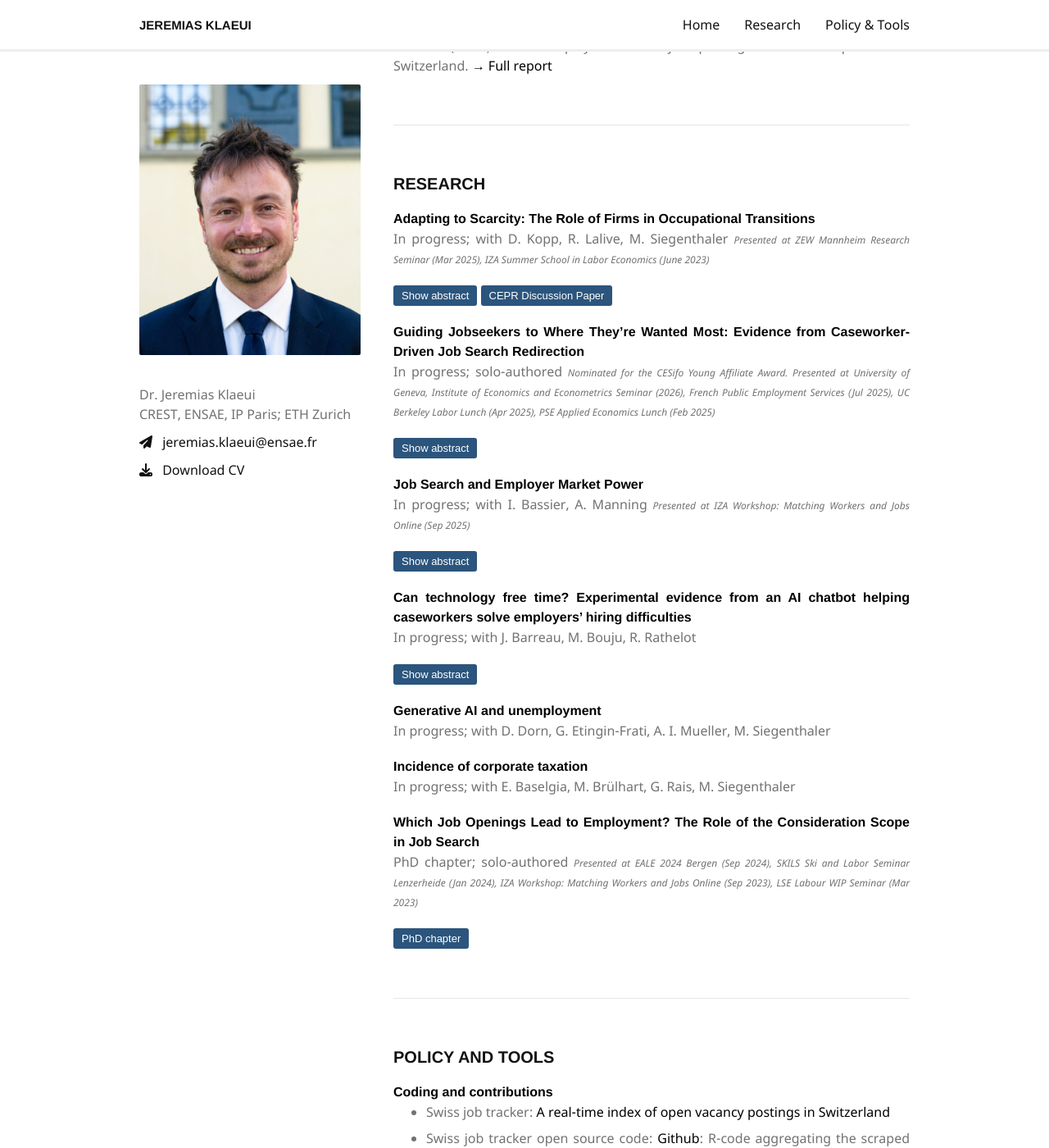
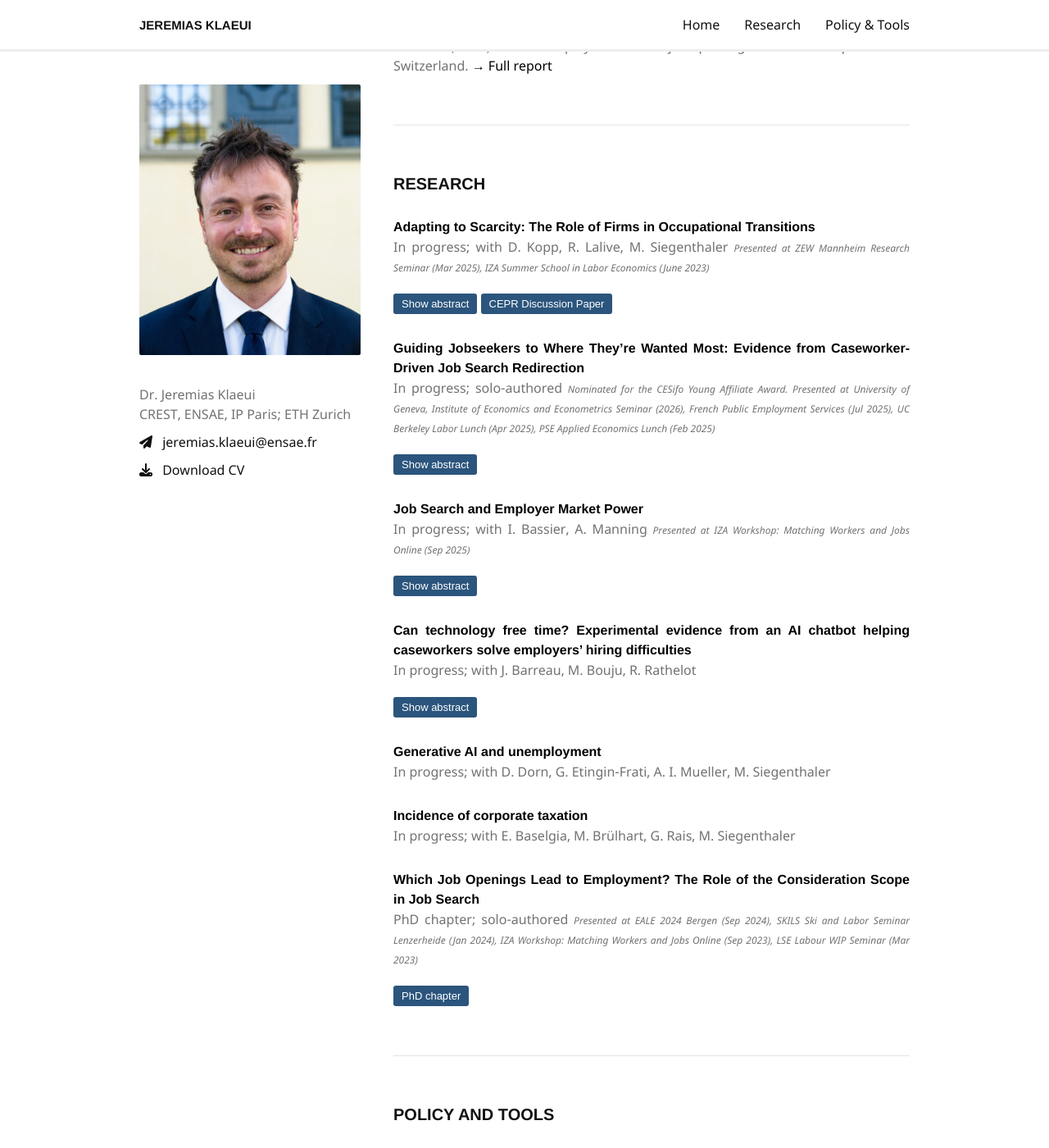
Before and after one commit to jklaeui/jklaeui.github.io, a Jekyll site: the page built from index.md, in a window 1280 px wide and 1400 px high, scrolled down 434 px. Shown: the whole window at 82% size. Built offline with Jekyll 4.4.1, drawn with Linux system fonts in a browser that asks for light colours; nearby versions of some CDN libraries; our own code applies the rules of GitHub Pages for plain Markdown files.

Commit message:
Add vertical space between papers within a section
Co-Authored-By: Claude Opus 4.7 (1M context) <noreply@anthropic.com>

```diff
--- a/_sass/jekyll-theme-minimal.scss
+++ b/_sass/jekyll-theme-minimal.scss
@@ -167,7 +167,7 @@ h3, h4, h5, h6 {
 }
 
 h4 {
-  margin: 0;
+  margin: 30px 0 0;
   color: #010101;
 }
 
```
